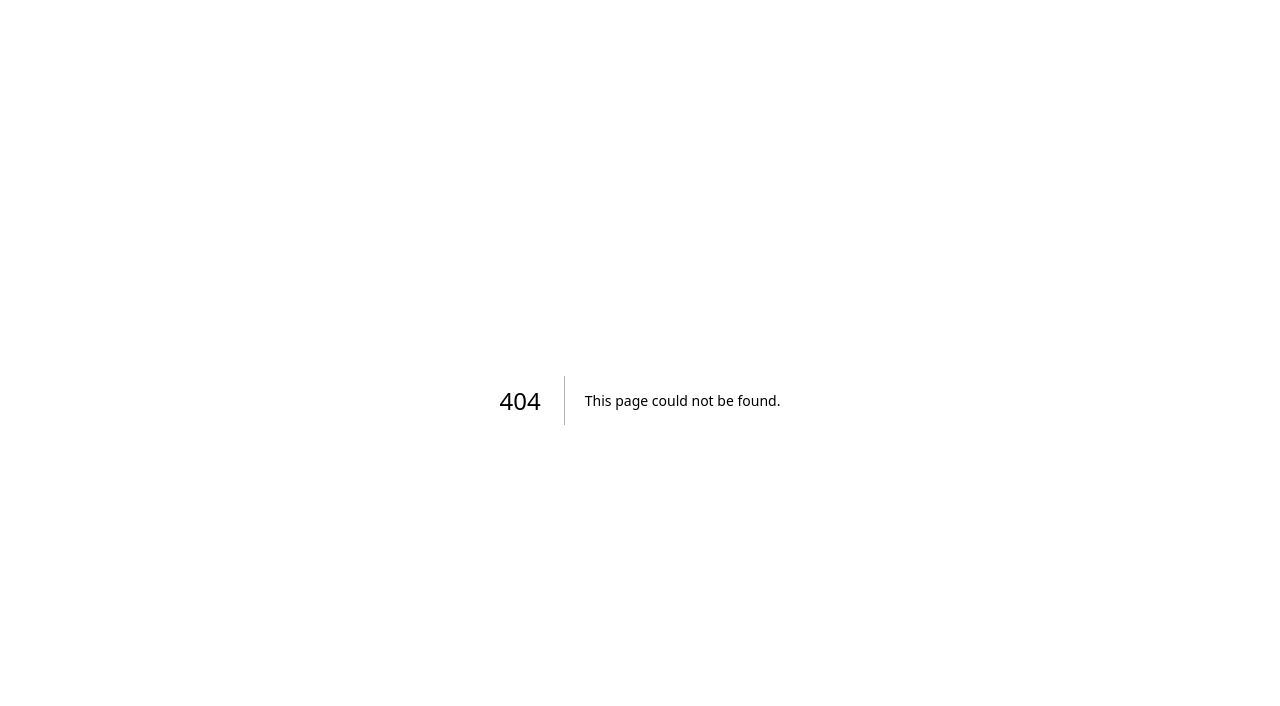
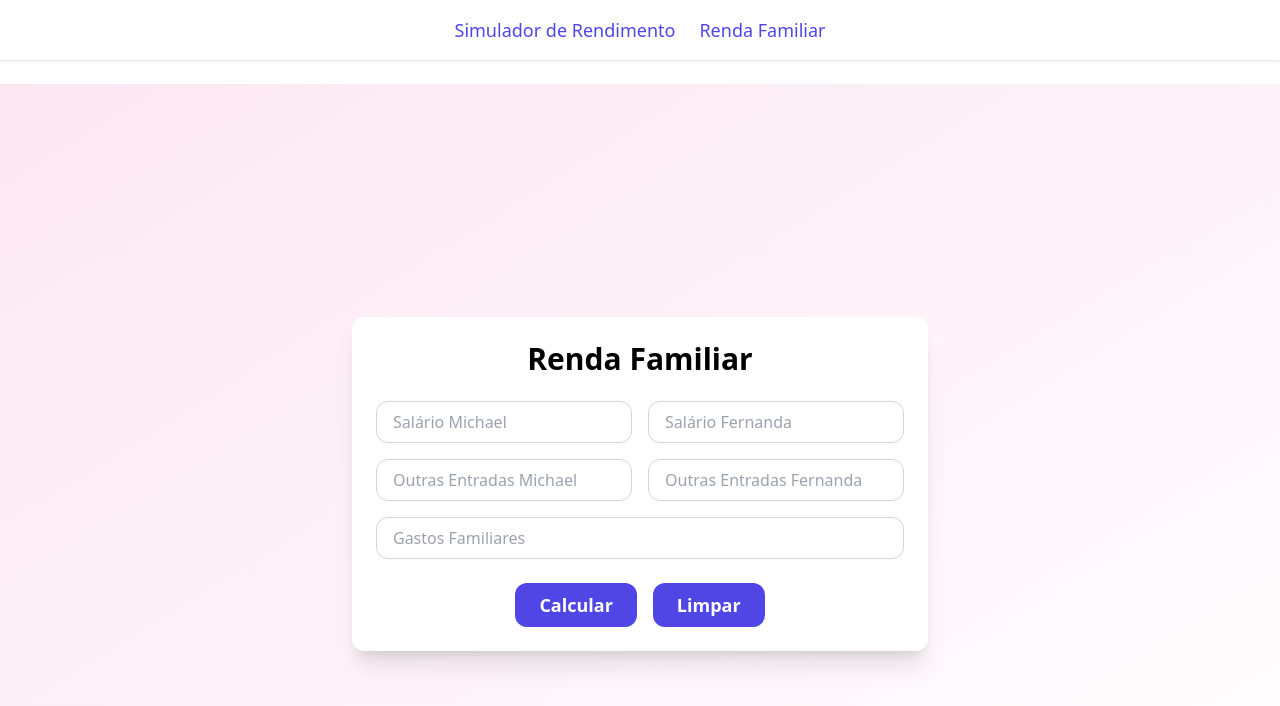
Before and after one commit to michael-petterson-06/Simulador-de-Rendimento-para-testar, a Next.js app: page /renda-familiar in a window 1280 px wide. Before the commit this address had no page. Shown: the top 706 px of the page. Built offline with nearby package versions, Linux system fonts and the light colour scheme.

Commit message:
Create a family income page with persistence of all page data.

```diff
--- a/package.json
+++ b/package.json
@@ -12,7 +12,8 @@
     "next": "15.2.4",
     "react": "^19.0.0",
     "react-dom": "^19.0.0",
-    "react-number-format": "^5.4.3"
+    "react-number-format": "^5.4.3",
+    "zustand": "^5.0.3"
   },
   "devDependencies": {
     "@types/node": "^20",
--- a/src/app/layout.tsx
+++ b/src/app/layout.tsx
@@ -1,6 +1,7 @@
 import type { Metadata } from "next";
 import { Geist, Geist_Mono } from "next/font/google";
 import "./globals.css";
+import Link from "next/link";
 
 const geistSans = Geist({
   variable: "--font-geist-sans",
@@ -27,10 +28,17 @@ export default function RootLayout({
 }>) {
   return (
     <html lang="pt-BR">
-
       <body
         className={`${geistSans.variable} ${geistMono.variable} antialiased`}
       >
+        <nav className="w-full bg-white shadow p-4 flex justify-center gap-6 mb-6">
+          <Link href="/" className="text-indigo-600 hover:underline text-lg font-medium">
+            Simulador de Rendimento
+          </Link>
+          <Link href="/renda-familiar" className="text-indigo-600 hover:underline text-lg font-medium">
+            Renda Familiar
+          </Link>
+        </nav>
         {children}
       </body>
     </html>
--- a/src/app/page.tsx
+++ b/src/app/page.tsx
@@ -1,23 +1,24 @@
 'use client';
 
-import { useState } from 'react';
+import { NumericFormat } from 'react-number-format';
 import { Input } from '@/components/ui/Input';
 import { Button } from '@/components/ui/Button';
 import { Card } from '@/components/ui/Card';
-import { NumericFormat } from 'react-number-format';
-
+import { useSimuladorStore } from '@/store/useSimuladorStore';
 
 export default function Home() {
-  const [valorInicial, setValorInicial] = useState('');
-  const [aporteMensal, setAporteMensal] = useState('');
-  const [jurosAnual, setJurosAnual] = useState('');
-  const [anos, setAnos] = useState('');
-
-  const [resultado, setResultado] = useState<{
-    totalDepositado: number;
-    totalJuros: number;
-    valorFinal: number;
-  } | null>(null);
+  const {
+    valorInicial,
+    aporteMensal,
+    jurosAnual,
+    anos,
+    setValorInicial,
+    setAporteMensal,
+    setJurosAnual,
+    setAnos,
+    resultadoHome,
+    setResultadoHome,
+  } = useSimuladorStore();
 
   const formatarReal = (valor: number | string) =>
     new Intl.NumberFormat('pt-BR', {
@@ -51,7 +52,7 @@ export default function Home() {
     const valorFinal = montante;
     const totalJuros = valorFinal - totalDepositado;
 
-    setResultado({ totalDepositado, totalJuros, valorFinal });
+    setResultadoHome({ totalDepositado, totalJuros, valorFinal });
   };
 
   const limpar = () => {
@@ -59,9 +60,8 @@ export default function Home() {
     setAporteMensal('');
     setJurosAnual('');
     setAnos('');
-    setResultado(null);
+    setResultadoHome(null);
   };
-
 
   return (
     <main className="min-h-screen bg-gradient-to-br from-indigo-100 to-white p-4 flex items-center justify-center">
@@ -70,7 +70,7 @@ export default function Home() {
           <h1 className="text-3xl font-bold text-center mb-6">Simulador de Rendimento Mike</h1>
 
           <div className="grid gap-4 md:grid-cols-2">
-           <NumericFormat
+            <NumericFormat
               value={valorInicial}
               thousandSeparator="."
               decimalSeparator=","
@@ -112,27 +112,29 @@ export default function Home() {
             <Button onClick={calcular} className="w-full md:w-auto text-lg px-6 py-2">
               Calcular
             </Button>
-            <Button onClick={limpar} className="w-full md:w-auto text-lg px-6 py-2 bg-gray-300 text-gray-800 hover:bg-gray-400">
+            <Button
+              onClick={limpar}
+              className="w-full md:w-auto text-lg px-6 py-2 bg-gray-300 text-gray-800 hover:bg-gray-400"
+            >
               Limpar
             </Button>
           </div>
 
-
-          {resultado && (
+          {resultadoHome && (
             <div className="mt-8 space-y-4 text-center">
               <div className="bg-green-100 p-4 rounded-xl">
                 <p className="text-lg font-medium">
-                  💰 Valor Depositado: <strong>{formatarReal(resultado.totalDepositado)}</strong>
+                  💰 Valor Depositado: <strong>{formatarReal(resultadoHome.totalDepositado)}</strong>
                 </p>
               </div>
               <div className="bg-blue-100 p-4 rounded-xl">
                 <p className="text-lg font-medium">
-                  📈 Valor dos Juros: <strong>{formatarReal(resultado.totalJuros)}</strong>
+                  📈 Valor dos Juros: <strong>{formatarReal(resultadoHome.totalJuros)}</strong>
                 </p>
               </div>
               <div className="bg-yellow-100 p-4 rounded-xl">
                 <p className="text-lg font-medium">
-                  🏆 Valor Total: <strong>{formatarReal(resultado.valorFinal)}</strong>
+                  🏆 Valor Total: <strong>{formatarReal(resultadoHome.valorFinal)}</strong>
                 </p>
               </div>
             </div>
--- /dev/null
+++ b/src/app/renda-familiar/page.tsx
@@ -0,0 +1,155 @@
+'use client';
+
+import { NumericFormat } from 'react-number-format';
+import { Button } from '@/components/ui/Button';
+import { Card } from '@/components/ui/Card';
+import { useSimuladorStore } from '@/store/useSimuladorStore';
+
+export default function RendaFamiliar() {
+  const {
+    salarioMichael,
+    salarioFernanda,
+    outrasMichael,
+    outrasFernanda,
+    gastos,
+    setSalarioMichael,
+    setSalarioFernanda,
+    setOutrasMichael,
+    setOutrasFernanda,
+    setGastos,
+    resultadoRenda,
+    setResultadoRenda,
+  } = useSimuladorStore();
+
+  const formatarReal = (valor: number | string) =>
+    new Intl.NumberFormat('pt-BR', {
+      style: 'currency',
+      currency: 'BRL',
+    }).format(Number(valor));
+
+  const calcular = () => {
+    const sm = Number(salarioMichael);
+    const sf = Number(salarioFernanda);
+    const om = Number(outrasMichael);
+    const of = Number(outrasFernanda);
+    const g = Number(gastos);
+
+    if ([sm, sf, om, of, g].some((v) => isNaN(v))) {
+      alert('Preencha todos os campos corretamente!');
+      return;
+    }
+
+    const totalEntradas = sm + sf + om + of;
+    const saldoFinal = totalEntradas - g;
+
+    setResultadoRenda({ totalEntradas, saldoFinal });
+  };
+
+  const limpar = () => {
+    setSalarioMichael('');
+    setSalarioFernanda('');
+    setOutrasMichael('');
+    setOutrasFernanda('');
+    setGastos('');
+    setResultadoRenda(null);
+  };
+
+  return (
+    <main className="min-h-screen bg-gradient-to-br from-pink-100 to-white p-4 flex items-center justify-center">
+      <div className="w-full max-w-xl">
+        <Card>
+          <h1 className="text-3xl font-bold text-center mb-6">Renda Familiar</h1>
+
+          <div className="grid gap-4 md:grid-cols-2">
+            <NumericFormat
+              value={salarioMichael}
+              thousandSeparator="."
+              decimalSeparator=","
+              prefix="R$ "
+              decimalScale={2}
+              fixedDecimalScale
+              onValueChange={(values) => setSalarioMichael(values.value)}
+              placeholder="Salário Michael"
+              className="px-4 py-2 border border-gray-300 rounded-xl w-full focus:outline-none focus:ring-2 focus:ring-indigo-500"
+            />
+
+            <NumericFormat
+              value={salarioFernanda}
+              thousandSeparator="."
+              decimalSeparator=","
+              prefix="R$ "
+              decimalScale={2}
+              fixedDecimalScale
+              onValueChange={(values) => setSalarioFernanda(values.value)}
+              placeholder="Salário Fernanda"
+              className="px-4 py-2 border border-gray-300 rounded-xl w-full focus:outline-none focus:ring-2 focus:ring-indigo-500"
+            />
+
+            <NumericFormat
+              value={outrasMichael}
+              thousandSeparator="."
+              decimalSeparator=","
+              prefix="R$ "
+              decimalScale={2}
+              fixedDecimalScale
+              onValueChange={(values) => setOutrasMichael(values.value)}
+              placeholder="Outras Entradas Michael"
+              className="px-4 py-2 border border-gray-300 rounded-xl w-full focus:outline-none focus:ring-2 focus:ring-indigo-500"
+            />
+
+            <NumericFormat
+              value={outrasFernanda}
+              thousandSeparator="."
+              decimalSeparator=","
+              prefix="R$ "
+              decimalScale={2}
+              fixedDecimalScale
+              onValueChange={(values) => setOutrasFernanda(values.value)}
+              placeholder="Outras Entradas Fernanda"
+              className="px-4 py-2 border border-gray-300 rounded-xl w-full focus:outline-none focus:ring-2 focus:ring-indigo-500"
+            />
+
+            <NumericFormat
+              value={gastos}
+              thousandSeparator="."
+              decimalSeparator=","
+              prefix="R$ "
+              decimalScale={2}
+              fixedDecimalScale
+              onValueChange={(values) => setGastos(values.value)}
+              placeholder="Gastos Familiares"
+              className="px-4 py-2 border border-gray-300 rounded-xl w-full focus:outline-none focus:ring-2 focus:ring-indigo-500 md:col-span-2"
+            />
+          </div>
+
+          <div className="mt-6 flex flex-col md:flex-row items-center justify-center gap-4">
+            <Button onClick={calcular} className="w-full md:w-auto text-lg px-6 py-2">
+              Calcular
+            </Button>
+            <Button
+              onClick={limpar}
+              className="w-full md:w-auto text-lg px-6 py-2 bg-gray-300 text-gray-800 hover:bg-gray-400"
+            >
+              Limpar
+            </Button>
+          </div>
+
+          {resultadoRenda && (
+            <div className="mt-8 space-y-4 text-center">
+              <div className="bg-blue-100 p-4 rounded-xl">
+                <p className="text-lg font-medium">
+                  📥 Total de Entradas: <strong>{formatarReal(resultadoRenda.totalEntradas)}</strong>
+                </p>
+              </div>
+              <div className="bg-green-100 p-4 rounded-xl">
+                <p className="text-lg font-medium">
+                  🧾 Saldo Final: <strong>{formatarReal(resultadoRenda.saldoFinal)}</strong>
+                </p>
+              </div>
+            </div>
+          )}
+        </Card>
+      </div>
+    </main>
+  );
+}
--- /dev/null
+++ b/src/store/useSimuladorStore.ts
@@ -0,0 +1,101 @@
+import { create } from 'zustand';
+import { persist } from 'zustand/middleware';
+
+type SimuladorState = {
+  // home
+  valorInicial: string;
+  aporteMensal: string;
+  jurosAnual: string;
+  anos: string;
+
+  // resultado home
+  resultadoHome: {
+    totalDepositado: number;
+    totalJuros: number;
+    valorFinal: number;
+  } | null;
+
+  // renda familiar
+  salarioMichael: string;
+  salarioFernanda: string;
+  outrasMichael: string;
+  outrasFernanda: string;
+  gastos: string;
+
+  // resultado renda
+  resultadoRenda: {
+    totalEntradas: number;
+    saldoFinal: number;
+  } | null;
+
+  // setters
+  setValorInicial: (v: string) => void;
+  setAporteMensal: (v: string) => void;
+  setJurosAnual: (v: string) => void;
+  setAnos: (v: string) => void;
+  setResultadoHome: (r: SimuladorState['resultadoHome']) => void;
+
+  setSalarioMichael: (v: string) => void;
+  setSalarioFernanda: (v: string) => void;
+  setOutrasMichael: (v: string) => void;
+  setOutrasFernanda: (v: string) => void;
+  setGastos: (v: string) => void;
+  setResultadoRenda: (r: SimuladorState['resultadoRenda']) => void;
+
+  resetAll: () => void;
+};
+
+export const useSimuladorStore = create<SimuladorState>()(
+  persist(
+    (set) => ({
+      // valores home
+      valorInicial: '',
+      aporteMensal: '',
+      jurosAnual: '',
+      anos: '',
+      resultadoHome: null,
+
+      // valores renda
+      salarioMichael: '',
+      salarioFernanda: '',
+      outrasMichael: '',
+      outrasFernanda: '',
+      gastos: '',
+      resultadoRenda: null,
+
+      // setters home
+      setValorInicial: (v) => set({ valorInicial: v }),
+      setAporteMensal: (v) => set({ aporteMensal: v }),
+      setJurosAnual: (v) => set({ jurosAnual: v }),
+      setAnos: (v) => set({ anos: v }),
+      setResultadoHome: (r) => set({ resultadoHome: r }),
+
+      // setters renda
+      setSalarioMichael: (v) => set({ salarioMichael: v }),
+      setSalarioFernanda: (v) => set({ salarioFernanda: v }),
+      setOutrasMichael: (v) => set({ outrasMichael: v }),
+      setOutrasFernanda: (v) => set({ outrasFernanda: v }),
+      setGastos: (v) => set({ gastos: v }),
+      setResultadoRenda: (r) => set({ resultadoRenda: r }),
+
+      // reset tudo
+      resetAll: () =>
+        set({
+          valorInicial: '',
+          aporteMensal: '',
+          jurosAnual: '',
+          anos: '',
+          resultadoHome: null,
+          salarioMichael: '',
+          salarioFernanda: '',
+          outrasMichael: '',
+          outrasFernanda: '',
+          gastos: '',
+          resultadoRenda: null,
+        }),
+    }),
+    {
+      name: 'simulador-storage', // nome da key no localStorage
+    }
+  )
+);
```
Also changed, not shown: 1 other file (tests, documents, lock files or other folders).
